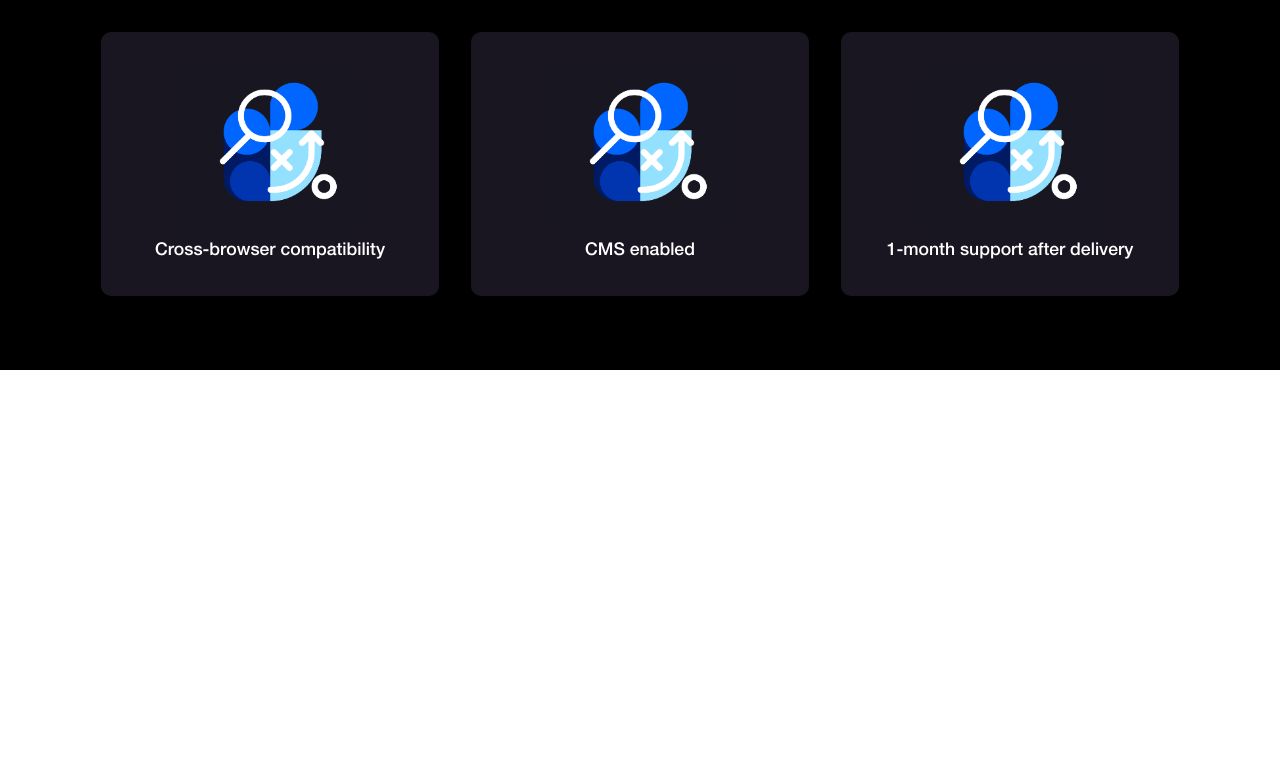
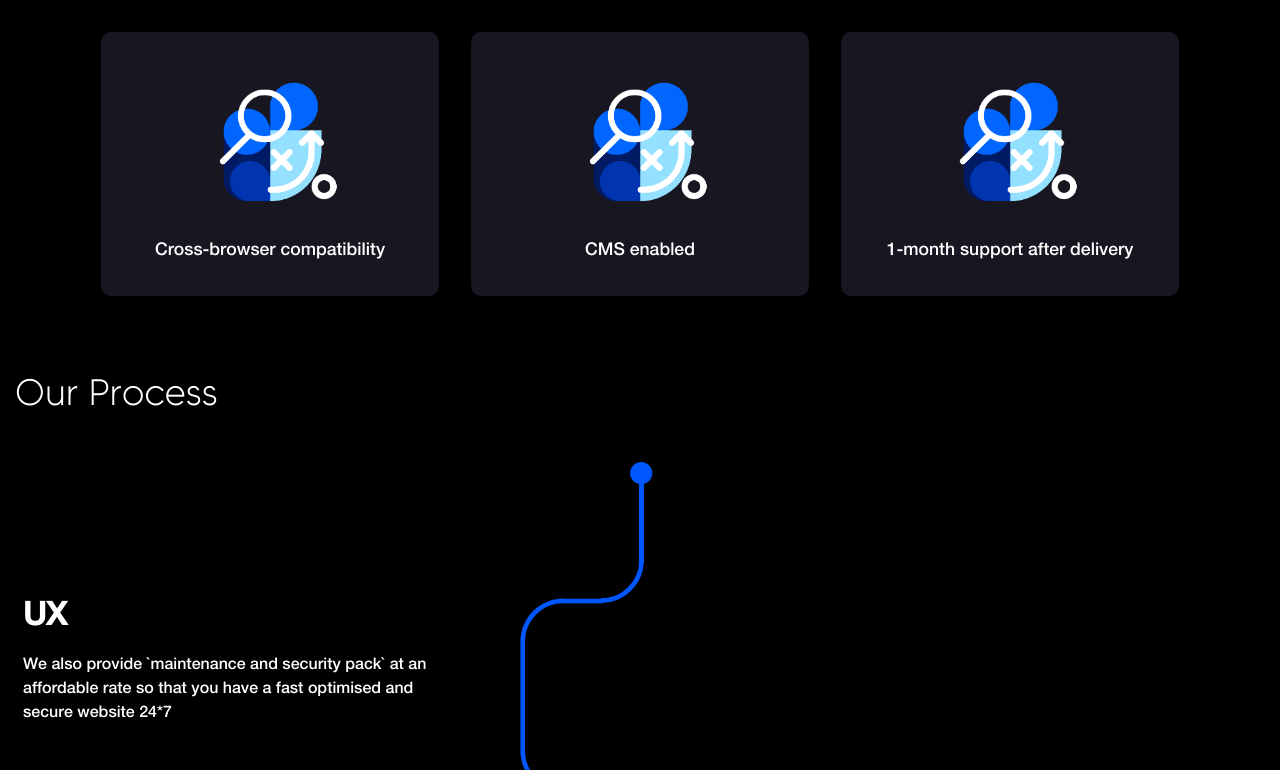
Before and after one commit to subodhk01/CubeFarms-Website, a React (Create React App) app: page /outsource in a window 1280 px wide. Shown: the part 2030-2800 px from the top of the page. Before the commit the page ends 2400 px from the top, so only its background shows below. Built offline with nearby package versions, Linux system fonts and the light colour scheme.

Commit message:
Added Our services section on outsource page

```diff
--- /dev/null
+++ b/src/components/OutSource/OurProcess.js
@@ -0,0 +1,113 @@
+import React from 'react'
+import styled from 'styled-components'
+
+const image = '/static/choose.png'
+
+const data = [
+    {
+        title: "UX",
+        content: "We also provide `maintenance and security pack` at an affordable rate so that you have a fast optimised and secure website 24*7"
+    },
+    {
+        title: "WIREFRAMING",
+        content: "We also provide `maintenance and security pack` at an affordable rate so that you have a fast optimised and secure website 24*7"
+    },
+    {
+        title: "DESIGNING",
+        content: "We also provide `maintenance and security pack` at an affordable rate so that you have a fast optimised and secure website 24*7"
+    },
+    {
+        title: "DEVELOPING",
+        content: "We also provide `maintenance and security pack` at an affordable rate so that you have a fast optimised and secure website 24*7"
+    },
+    {
+        title: "TESTING",
+        content: "We also provide `maintenance and security pack` at an affordable rate so that you have a fast optimised and secure website 24*7"
+    },
+    {
+        title: "HOSTING",
+        content: "We also provide `maintenance and security pack` at an affordable rate so that you have a fast optimised and secure website 24*7"
+    },
+    {
+        title: "LAUNCH",
+        content: "We also provide `maintenance and security pack` at an affordable rate so that you have a fast optimised and secure website 24*7"
+    },
+    {
+        title: "MAINTENANCE",
+        content: "We also provide `maintenance and security pack` at an affordable rate so that you have a fast optimised and secure website 24*7"
+    },
+]
+
+const line = '/static/lineBlue.png'
+
+const Container = styled.div`
+    .service-block {
+        height: 200px;
+    }
+    .content-box {
+        max-width: 430px;
+        font-family: "helvetica-regular";
+    }
+    .content-title {
+        font-weight: 800;
+        font-size: 2rem;
+        margin-bottom: 14px;
+    }
+    .middle-image-box {
+        position: absolute;
+        left: 0;
+        right: 0;
+        top: 0;
+        text-align: center;
+    }
+    .middle-image-box img {
+        max-width: 500px;
+    }
+    .middle-black-box {
+        position: sticky;
+        left: 0;
+        right: 0;
+        bottom: 0;
+        width: 500px;
+        height: 400px;
+        background: white;
+    }
+`
+
+export default function OurProcess() {
+    return (
+        <div className="container-lg">
+            <Container>
+                <h2 className="heading mb-5">
+                    Our Process
+                </h2>
+                <div>
+                    <div className="position-relative">
+                        <div className="middle-image-box d-none d-xl-block">
+                            <img src={line} />
+                        </div>
+                        {/* <div className="middle-black-box">
+
+                        </div> */}
+                        <div style={{paddingTop: "120px"}}>
+                            {data.map((item,index) =>
+                                <div key={index} className="service-block p-2">
+                                    <div className="">
+                                        <div className={`content-box ${index%2 ? "ml-auto" : "mr-auto"}`}>
+                                            <div className="content-title">
+                                                {item.title}
+                                            </div>
+                                            <div className="">
+                                                {item.content}
+                                            </div>
+                                        </div>
+                                    </div>
+                                </div>
+                            )}
+                        </div>
+                    </div>
+                </div>
+            </Container>
+        </div>
+    )
+}
--- a/src/css/style.css
+++ b/src/css/style.css
@@ -63,6 +63,10 @@
     height: 100%;
 }
 
+.container-lg {
+    max-width: 1500px;
+}
+
 .heading {
     font-family: "madetommy-light";
 }
--- a/src/pages/Outsource.js
+++ b/src/pages/Outsource.js
@@ -3,6 +3,7 @@ import styled from 'styled-components'
 import Header from '../components/Header/Header'
 import WhyChooseUs from '../components/OutSource/WhyChooseUs'
 import OurStandards from '../components/OutSource/OurStandards'
+import OurServices from '../components/OutSource/OurProcess'
 
 const Container = styled.div`
     background: black;
@@ -49,6 +50,9 @@ export default function Outsource(){
                 <div className="hero-container">
                     <OurStandards />
                 </div>
+                <div className="hero-container">
+                    <OurServices />
+                </div>
             </div>
         </Container>
     )
```
